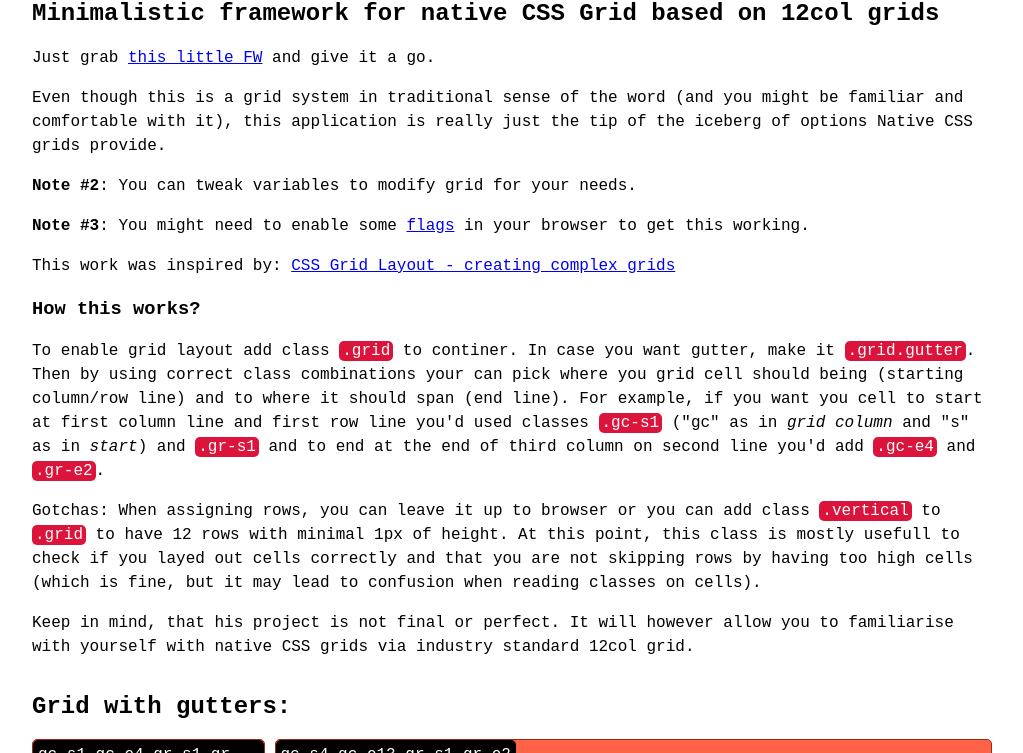
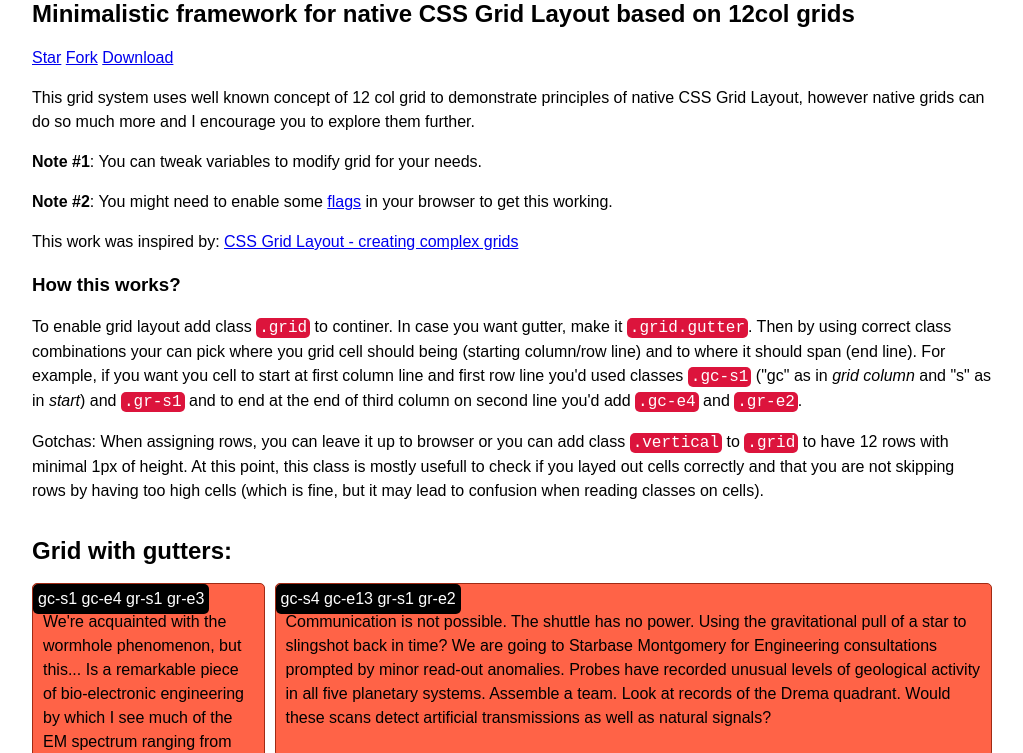
Before and after one commit to vlad-saling/Le-co-Grid, a website: page index.html in a window 1280 px wide. Shown: the part 73-826 px from the top of the page, without its empty margins (128-1151 px from the left). Drawn offline with Linux system fonts and the light colour scheme.

Commit message:
better intro page

```diff
--- a/index.html
+++ b/index.html
@@ -9,19 +9,22 @@
     /* just some styles to make grid page look nicer */
 
     body {
-        font-family: monospace;
+        font-family: "Arial";
         font-size: 1rem;
         line-height: 1.5em;
     }
 
-    .marked [class*='gc-'] {
+    .marked [class*='gc-'],
+    marked [class*='gr-'] {
         position: relative;
         border: 1px solid #a02a14;
         border-radius: 5px;
         background-color: tomato;
+        padding: 10px;
     }
 
-    .marked [class*='gc-']:before {
+    .marked [class*='gc-']:before,
+    .marked [class*='gr-']:before {
         content: attr(class);
         position: absolute;
         top: 0;
@@ -41,27 +44,36 @@
 
 </style>
 
+<!-- Place this tag in your head or just before your close body tag. -->
+<script async defer src="https://buttons.github.io/buttons.js"></script>
+
 <div class="grid">
 
     <div class="gc-s1 gc-e13">
 
         <h1>Le-co native grid</h1>
-        <h2>Minimalistic framework for native CSS Grid based on 12col grids</h2>
+        <h2>Minimalistic framework for native CSS Grid Layout based on 12col grids</h2>
+
+<!-- Place this tag where you want the button to render. -->
+<a class="github-button" href="https://github.com/vlad-saling/Le-co-Grid" data-icon="octicon-star" data-style="mega" data-count-href="/vlad-saling/Le-co-Grid/stargazers" data-count-api="/repos/vlad-saling/Le-co-Grid#stargazers_count" data-count-aria-label="# stargazers on GitHub" aria-label="Star vlad-saling/Le-co-Grid on GitHub">Star</a>
+
+
+<!-- Place this tag where you want the button to render. -->
+<a class="github-button" href="https://github.com/vlad-saling/Le-co-Grid/fork" data-icon="octicon-repo-forked" data-style="mega" data-count-href="/vlad-saling/Le-co-Grid/network" data-count-api="/repos/vlad-saling/Le-co-Grid#forks_count" data-count-aria-label="# forks on GitHub" aria-label="Fork vlad-saling/Le-co-Grid on GitHub">Fork</a>
+
+<!-- Place this tag where you want the button to render. -->
+<a class="github-button" href="https://github.com/vlad-saling/Le-co-Grid/archive/master.zip" data-icon="octicon-cloud-download" data-style="mega" aria-label="Download vlad-saling/Le-co-Grid on GitHub">Download</a>
+
 
         <p>
-            Just grab <a href="https://raw.githubusercontent.com/vlad-saling/Le-co-Grid/master/dist/grid.css">this little FW</a> and give it a go.
+            This grid system uses well known concept of 12 col grid to demonstrate principles of native CSS Grid Layout, however native grids can do so much more and I encourage you to explore them further.
         </p>
         <p>
-            Even though this is a grid system in traditional sense of the word (and you might be familiar and
-            comfortable with it), this application is really just the tip of the iceberg of options Native
-            CSS grids provide.
-        </p>
-        <p>
-            <b>Note #2</b>: You can tweak variables to modify grid for your needs.
+            <b>Note #1</b>: You can tweak variables to modify grid for your needs.
         </p>
 
         <p>
-            <b>Note #3</b>: You might need to enable some <a href="http://christopher.org/setting-chrome-flags-for-experimental-web-browser-layout-features/">flags</a>            in your browser to get this working.
+            <b>Note #2</b>: You might need to enable some <a href="http://christopher.org/setting-chrome-flags-for-experimental-web-browser-layout-features/">flags</a>            in your browser to get this working.
         </p>
 
         <p>
@@ -73,9 +85,6 @@
         <p>To enable grid layout add class <code>.grid</code> to continer. In case you want gutter, make it <code>.grid.gutter</code>. Then by using correct class combinations your can pick where you grid cell should being (starting column/row line) and to where it should span (end line). For example, if you want you cell to start at first column line and first row line you'd used classes <code>.gc-s1</code> ("gc" as in <i>grid column</i> and "s" as in <i>start</i>) and <code>.gr-s1</code> and to end at the end of third column on second line you'd add <code>.gc-e4</code> and <code>.gr-e2</code>.</p>
 
         <p>Gotchas: When assigning rows, you can leave it up to browser or you can add class <code>.vertical</code> to <code>.grid</code> to have 12 rows with minimal 1px of height. At this point, this class is mostly usefull to check if you layed out cells correctly and that you are not skipping rows by having too high cells (which is fine, but it may lead to confusion when reading classes on cells).</p>
-
-        <p>Keep in mind, that his project is not final or perfect. It will however allow you to familiarise with yourself with native CSS grids via industry standard 12col grid.</p>
-
 
 
     </div>
```
